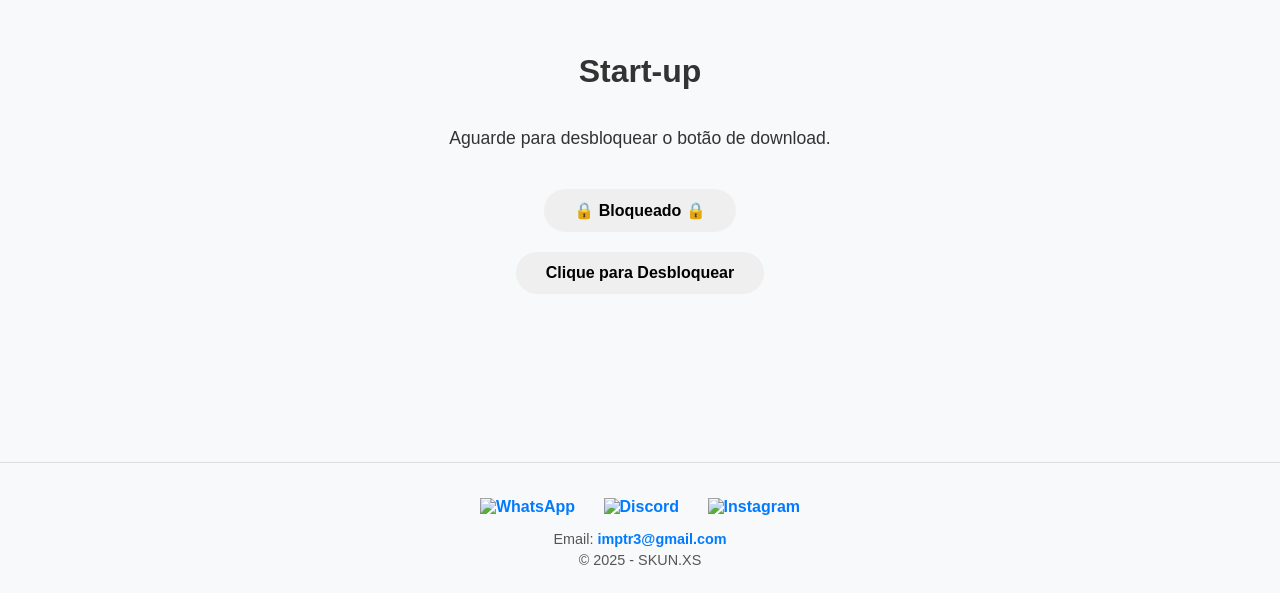
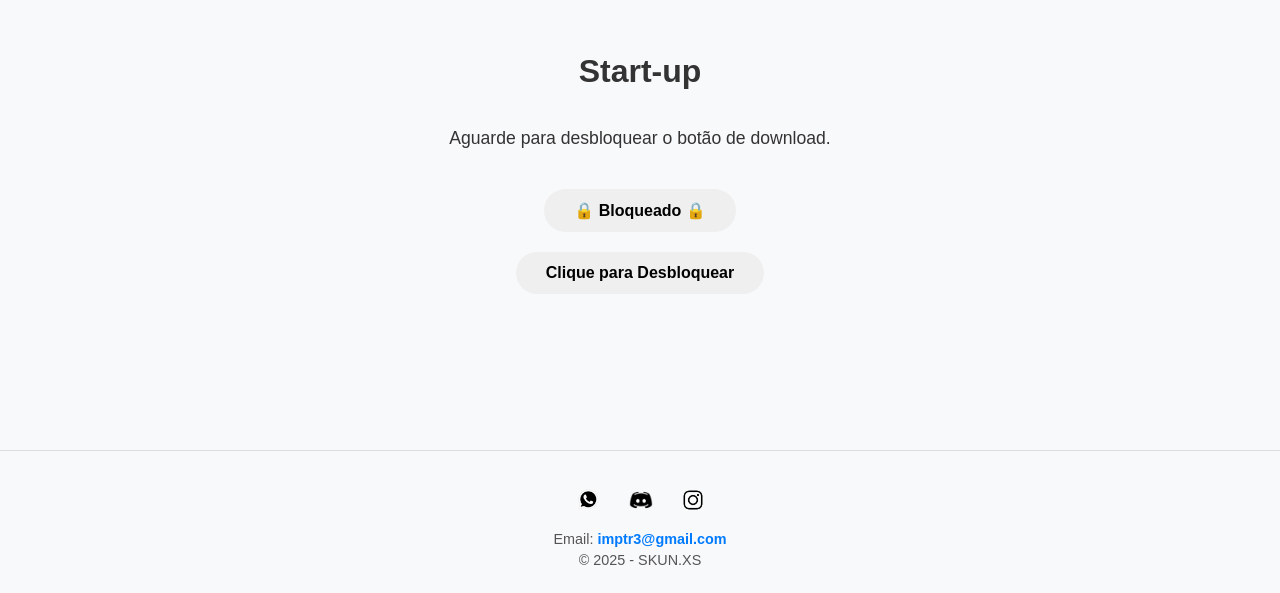
Before and after one commit to Diservv/Start-up, a plain HTML site: page index.html in a window 1280 px wide. Shown: the part 207-800 px from the top of the page. Drawn offline with Linux system fonts and the light colour scheme.

Commit message:
Update index.html

```diff
--- a/index.html
+++ b/index.html
@@ -28,13 +28,13 @@
             <!-- Links para redes sociais -->
             <div class="social-icons">
                 <a href="https://wa.me/258877867084?text=Start-up" target="_blank" title="WhatsApp">
-                    <img src="./files/wha.png" alt="WhatsApp" width="26" height="26">
+                    <img src="wha.png" alt="WhatsApp" width="26" height="26">
                 </a>
                 <a href="https://discord.gg/fWb2kVMq" target="_blank" title="Discord">
-                    <img src="./files/dsc.png" alt="Discord" width="24" height="24">
+                    <img src="dsc.png" alt="Discord" width="24" height="24">
                 </a>
                 <a href="https://www.instagram.com/pitrossricard_/profilecard/?igsh=MXhxeDFnN2h6azIwdg==" target="_blank" title="Instagram">
-                    <img src="./files/insta.png" alt="Instagram" width="24" height="24">
+                    <img src="insta.png" alt="Instagram" width="24" height="24">
                 </a>
             </div>
             <!-- Informações de contato -->
```
